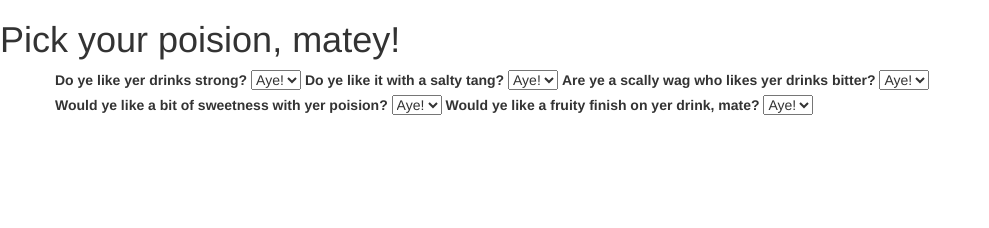
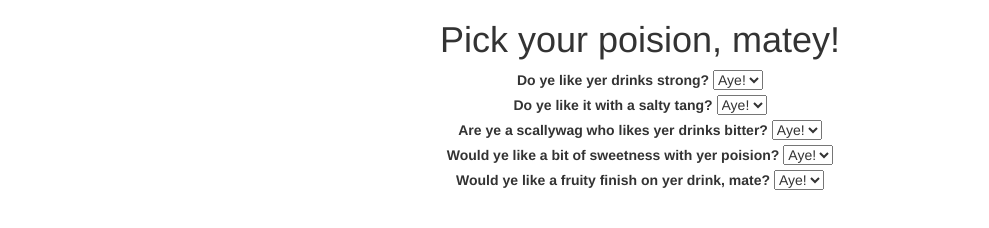
Before and after one commit to patrickford/pirateBartender, a plain HTML site: page index.html in a window 1280 px wide. Shown: the whole page, without its empty margins (0-989 px from the left). Drawn offline with nearby package versions, Linux system fonts and the light colour scheme.

Commit message:
build questions and style

```diff
--- a/index.html
+++ b/index.html
@@ -18,32 +18,32 @@
   		</header>
 		<div class="container">
   			<div class="row">
-  				<div class="form-group">
+  				<div id="drinkQuestions" class="form-group">
   					<label value="strong">Do ye like yer drinks strong?</label>
   					<select id="drinkPreference">
   						<option>Aye!</option>
   						<option>Nay</option>
-  					</select>
+  					</select><br>
   					<label value="salty">Do ye like it with a salty tang?</label>
   					<select>
   						<option>Aye!</option>
   						<option>Nay</option>
-  					</select>
-  					<label value="bitter">Are ye a scally wag who likes yer drinks bitter?</label>
+  					</select><br>
+  					<label value="bitter">Are ye a scallywag who likes yer drinks bitter?</label>
   					<select>
   						<option>Aye!</option>
   						<option>Nay</option>
-  					</select>
+  					</select><br>
   					<label value="sweet">Would ye like a bit of sweetness with yer poision?</label>
   					<select>
   						<option>Aye!</option>
   						<option>Nay</option>
-  					</select>
+  					</select><br>
   					<label value="fruit">Would ye like a fruity finish on yer drink, mate?</label>
   					<select>
   						<option>Aye!</option>
   						<option>Nay</option>
-  					</select>
+  					</select><br>
   				</div>
   			</div>
 		</div>
--- a/main.css
+++ b/main.css
@@ -0,0 +1,6 @@
+h1 {
+	text-align: center;
+}
+#drinkQuestions {
+	text-align: center;
+}
```
